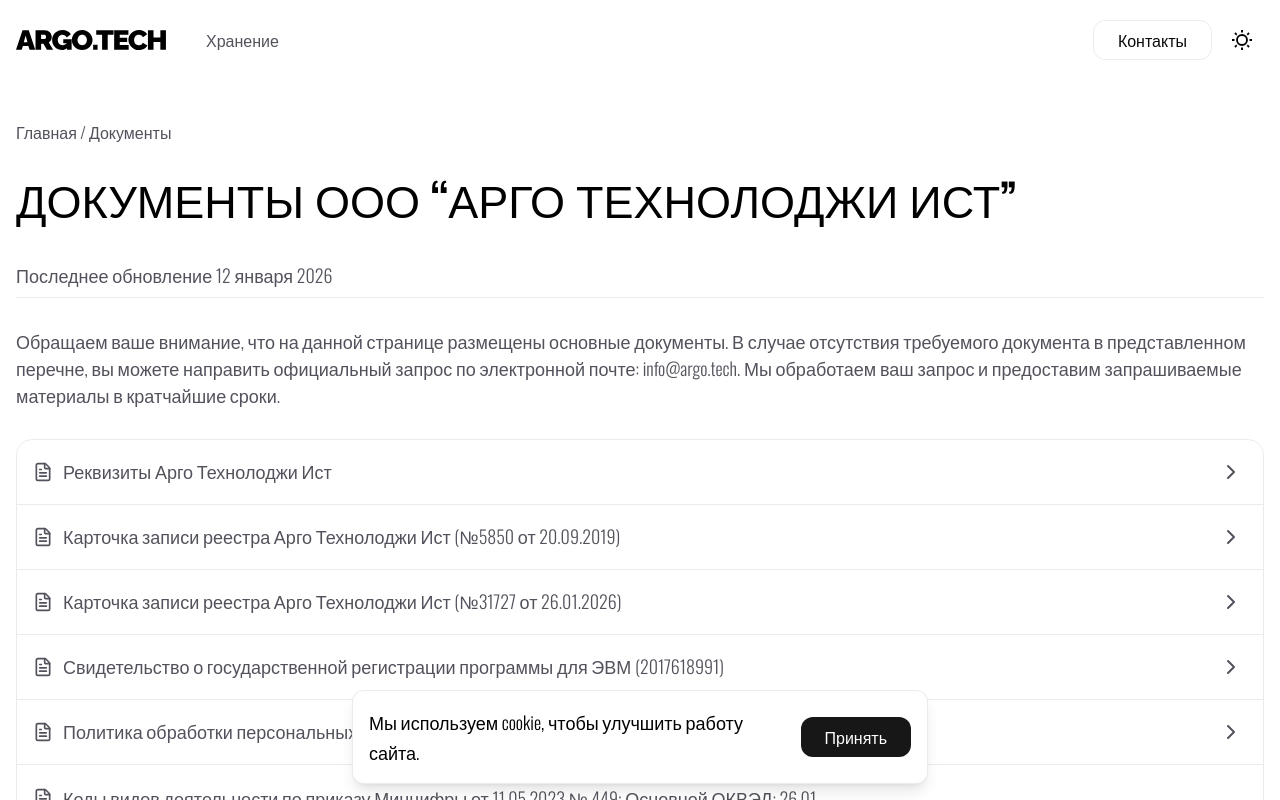
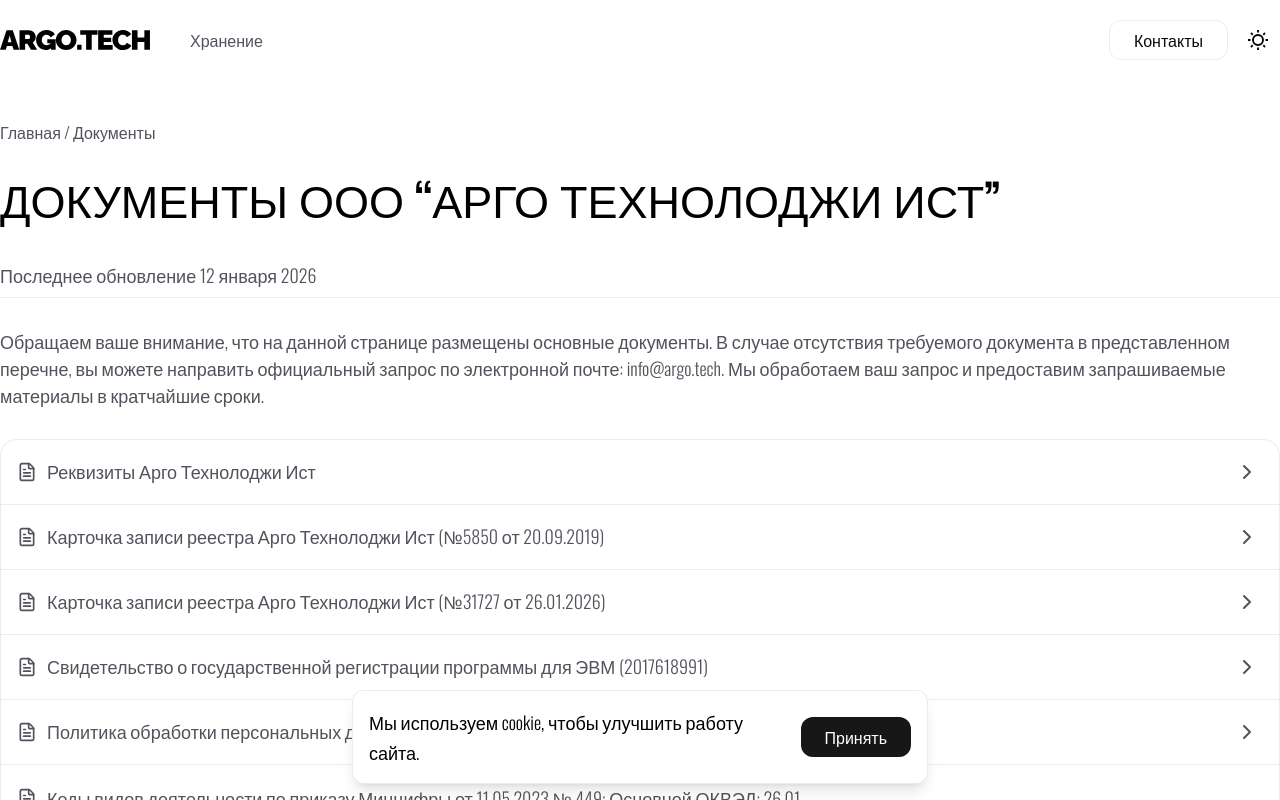
Before and after one commit to Slawone/argo-web, a Next.js app: page /docs in a window 1280 px wide. Shown: the top 800 px of the page. Built offline with nearby package versions, Linux system fonts and the light colour scheme.

Commit message:
Added module

```diff
--- a/src/app/docs/page.jsx
+++ b/src/app/docs/page.jsx
@@ -4,7 +4,7 @@
 export default function DocumentsPage() {
   return (
     <section className="font-sans section-py bg-white dark:bg-black">
-      <div className="max-w-7xl mx-auto px-4">
+      <div className="page-container">
         <Breadcrumbs className="mb-5 font-light text-color"/>
         <h1 className="text-[20px] md:text-[45px] uppercase title-color font-medium mb-7.5">
           {"Документы ооо “арго технолоджи ист”"}
--- /dev/null
+++ b/src/app/template.jsx
@@ -0,0 +1,15 @@
+'use client';
+
+import { motion } from 'framer-motion';
+
+export default function Template({ children }) {
+  return (
+    <motion.div
+      initial={{ x: 20, opacity: 0 }}
+      animate={{ x: 0, opacity: 1 }}
+      transition={{ ease: 'easeInOut', duration: 0.5 }}
+    >
+      {children}
+    </motion.div>
+  );
+};
--- a/src/widgets/Header.jsx
+++ b/src/widgets/Header.jsx
@@ -55,7 +55,7 @@
           : "border-b-0 shadow-none",
       )}
     >
-      <div className="flex max-w-7xl h-full mx-auto px-4 gap-10 items-center">
+      <div className="flex page-container h-full gap-10 items-center">
         <Link href={"/"}>
           <Logo />
         </Link>
```
